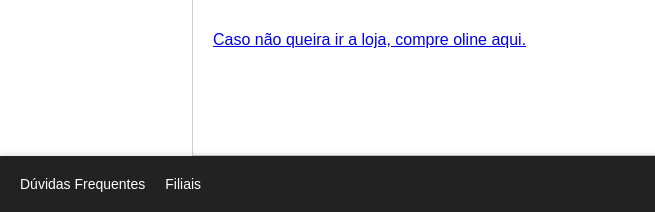
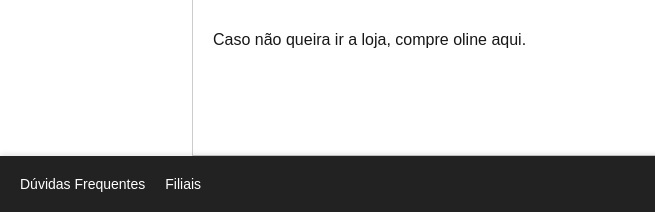
Before and after one commit to Arthur-Thome/Projeto-Final-Web, a website: page branches.html in a window 1280 px wide. Shown: the part 2299-2511 px from the top of the page, 0-655 px from the left. Drawn offline with Linux system fonts and the light colour scheme; some packages are replaced by stand-ins of ours.

Commit message:
Último ajuste

```diff
--- a/style.css
+++ b/style.css
@@ -1352,6 +1352,8 @@ button.remove:hover {
 
 .map-details a {
     margin: 0 auto;
+    text-decoration: none;
+    color: #181717;
 }
 
 .map-details img {
```
